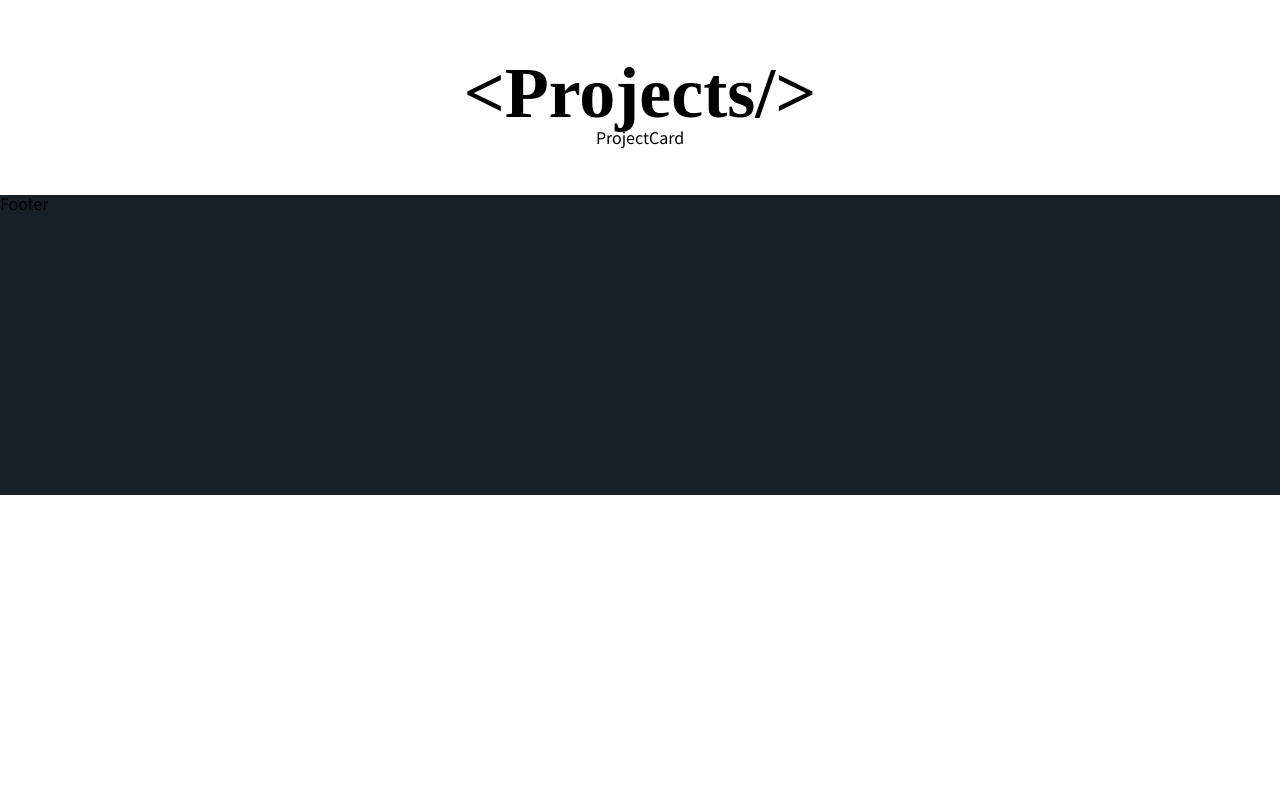
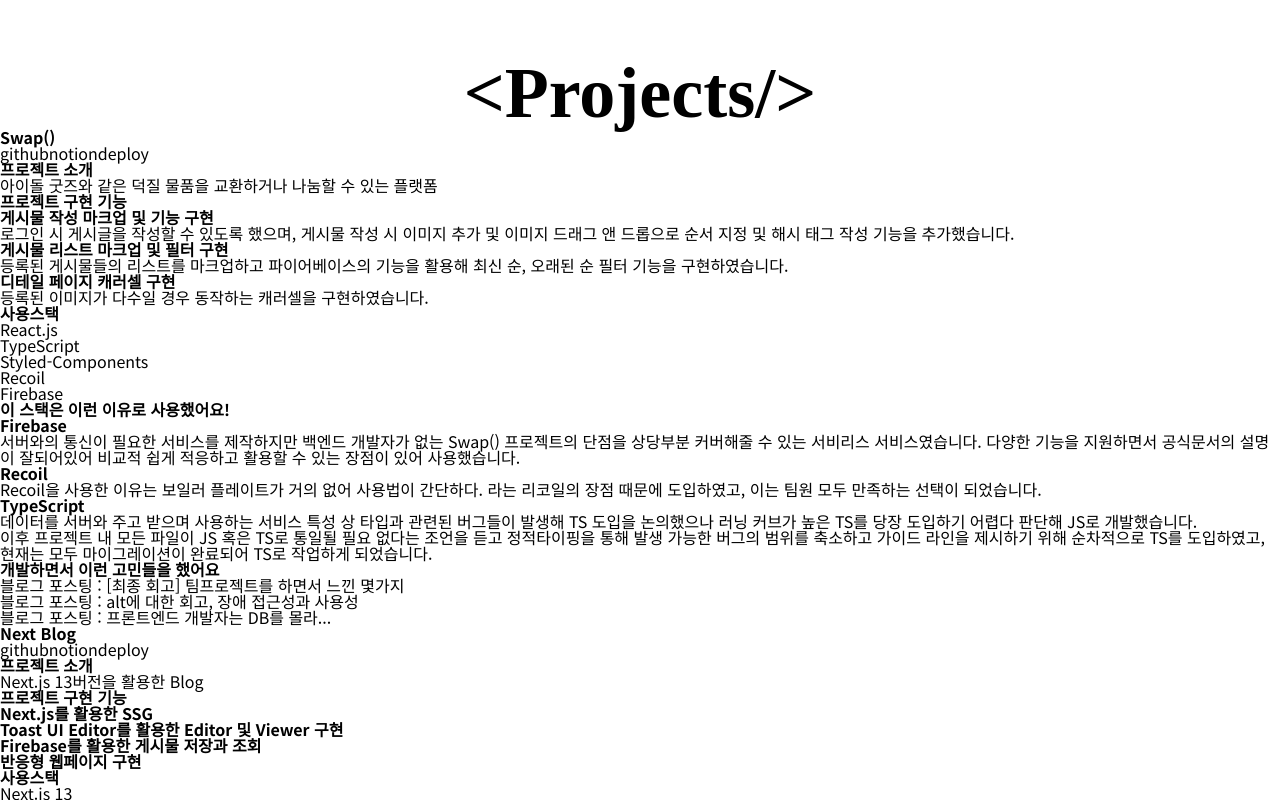
Before and after one commit to stardust6653/introduction, a React (Create React App) app: page / in a window 1280 px wide. Shown: the part 2040-2840 px from the top of the page. Before the commit the page ends 2535 px from the top, so only its background shows below. Built offline with nearby package versions, Linux system fonts and the light colour scheme; a web font is replaced by a local one.

Commit message:
feat : projectCard 마크업

```diff
--- a/src/components/ProjectCard.tsx
+++ b/src/components/ProjectCard.tsx
@@ -1,8 +1,68 @@
 import React from "react";
 import { styled } from "styled-components";
+import { projectsData } from "data/projectsData";
 
 const ProjectCard = () => {
-  return <div>ProjectCard</div>;
+  return (
+    <div>
+      {projectsData.map((item) => {
+        return (
+          <>
+            <div>
+              <h2>{item.projectName}</h2>
+              <a href={item.github}>github</a>
+              <a href={item.notion}>notion</a>
+              <a href={item.deploy}>deploy</a>
+            </div>
+            <div>
+              <h3>프로젝트 소개</h3>
+              <p>{item.projectIntro}</p>
+            </div>
+            <div>
+              <h3>프로젝트 구현 기능</h3>
+              {item.myTask.map((item) => {
+                return (
+                  <>
+                    <h4>{item.task}</h4>
+                    <p>{item.description}</p>
+                  </>
+                );
+              })}
+            </div>
+            <div>
+              <h3>사용스택</h3>
+              {item.useStack.map((item) => {
+                return <p>{item}</p>;
+              })}
+            </div>
+            <div>
+              <h3>이 스택은 이런 이유로 사용했어요!</h3>
+              {item.whyUseStack?.map((item) => {
+                return (
+                  <>
+                    <h4>{item.stack}</h4>
+                    {item.reason.map((item) => (
+                      <p>{item}</p>
+                    ))}
+                  </>
+                );
+              })}
+            </div>
+            <div>
+              <h4>개발하면서 이런 고민들을 했어요</h4>
+              {item.posts?.map((item) => {
+                return (
+                  <p>
+                    <a href={item.link}>블로그 포스팅 : {item.title}</a>
+                  </p>
+                );
+              })}
+            </div>
+          </>
+        );
+      })}
+    </div>
+  );
 };
 
 export default ProjectCard;
```
